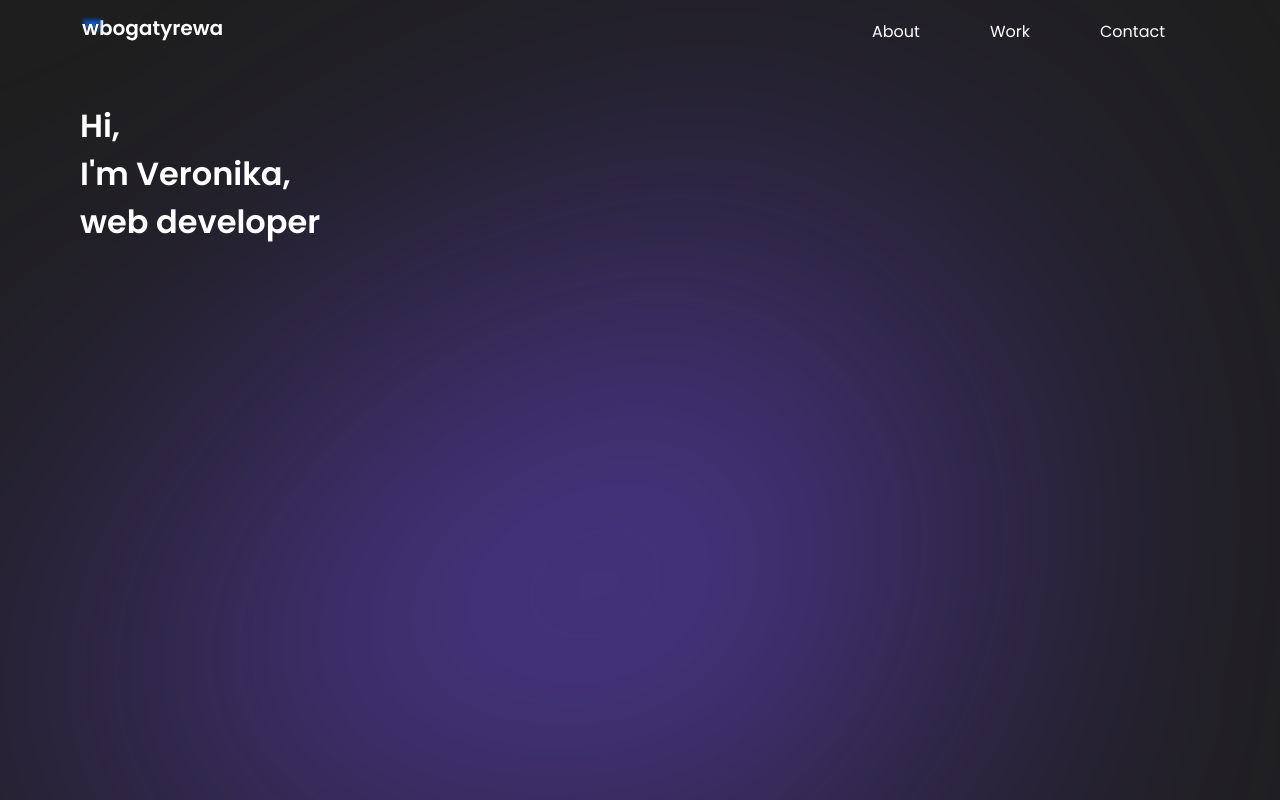
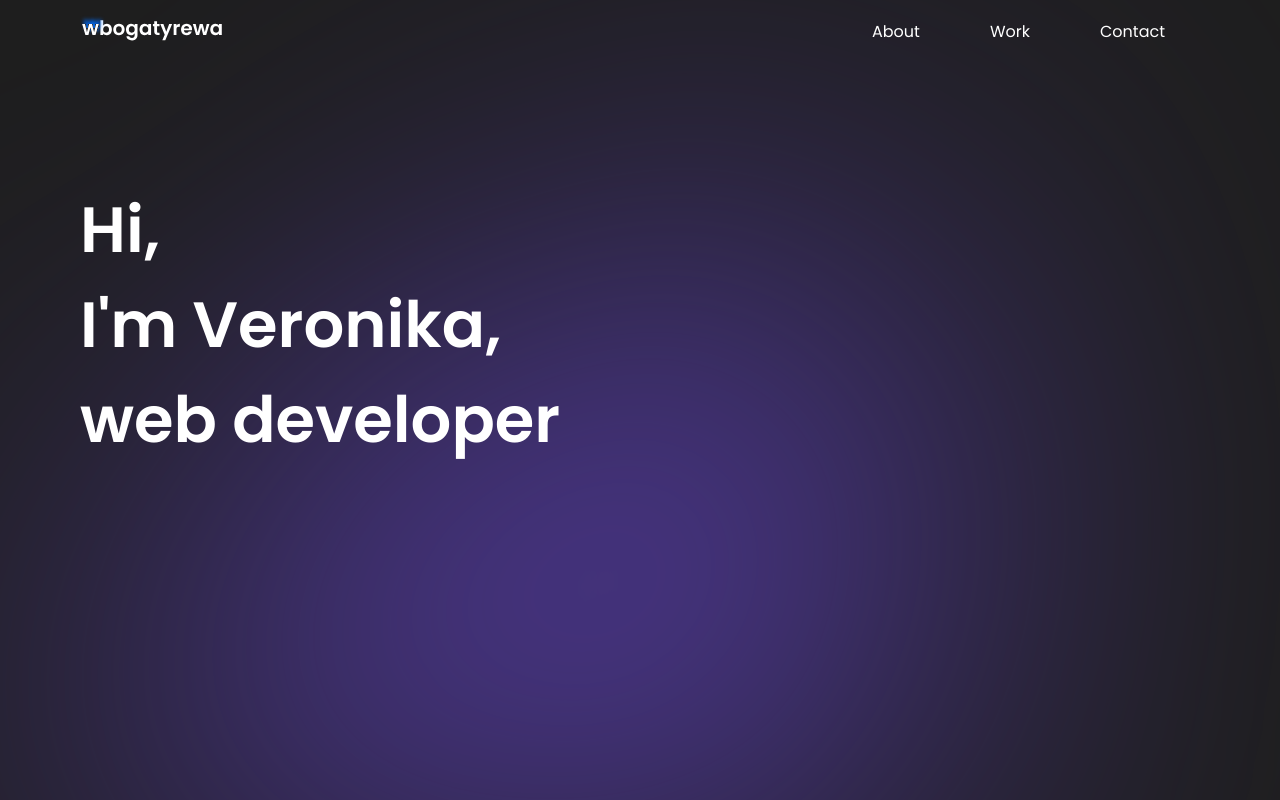
Before and after one commit to wbogatyrewa/portfolio, a React (Create React App) app: page / in a window 1280 px wide. Shown: the top 800 px of the page. Built offline with nearby package versions, Linux system fonts and the light colour scheme.

Commit message:
change H1 style

```diff
--- a/src/components/Main/Main.style.ts
+++ b/src/components/Main/Main.style.ts
@@ -4,6 +4,11 @@ export const MainContainer = styled.section`
   width: 100%;
   margin-top: 5vh;
   margin-bottom: 5vh;
+
+  @media (min-width: 768px) {
+    margin-top: 15vh;
+    margin-bottom: 15vh;
+  }
 `;
 
 export const HeadingContainer = styled.div`
--- a/src/components/TextComponents/TextComponents.style.ts
+++ b/src/components/TextComponents/TextComponents.style.ts
@@ -2,4 +2,8 @@ import styled from "@emotion/styled";
 
 export const H1 = styled.h1`
   font-size: 2rem;
+
+  @media (min-width: 768px) {
+    font-size: 4rem;
+  }
 `;
```
